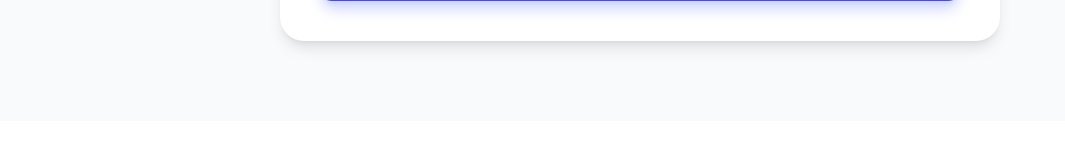
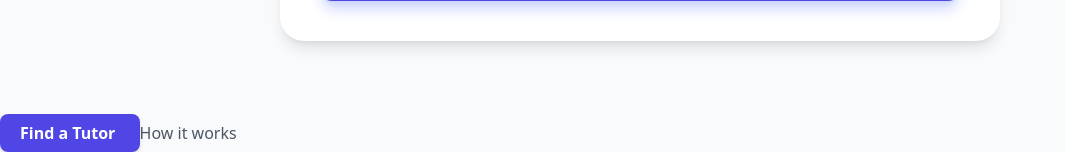
Before and after one commit to jaidenthadwal-gif/tutor-website, a Flask app: page / in a window 1280 px wide. Shown: the part 1907-2059 px from the top of the page, without its empty margins (0-1065 px from the left). Before the commit the page ends 1960 px from the top, so only its background shows below. Run offline with Flask 3, Linux system fonts and the light colour scheme; some libraries are stand-ins or nearby versions.

Commit message:
Add files via upload

```diff
--- a/templates/index.html
+++ b/templates/index.html
@@ -120,4 +120,10 @@
             </form>
         </div>
     </div>
-</section>
+</section><a href="#contact" class="bg-indigo-600 text-white px-5 py-2 rounded-lg font-semibold hover:bg-indigo-700 transition shadow-md">
+    Find a Tutor
+</a><style>
+    html {
+        scroll-behavior: smooth;
+    }
+</style><a href="#how-it-works" class="text-gray-600 hover:text-indigo-600 font-medium">How it works</a>
```
